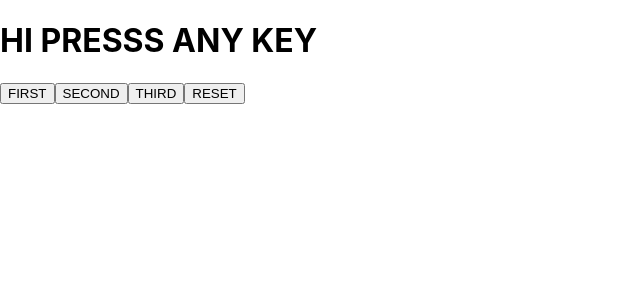
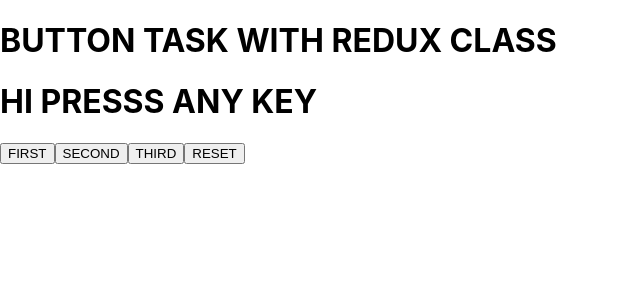
Before and after one commit to karanwadhwa03/LearnGit, a React (Create React App) app: page / in a window 1280 px wide. Shown: the top 300 px of the page, without its empty margins (0-640 px from the left). Built offline with nearby package versions, Linux system fonts and the light colour scheme.

Commit message:
'ADD-HEADING-REDUX-CLASS'

```diff
--- a/src/App.js
+++ b/src/App.js
@@ -20,6 +20,7 @@
   render() {
     return (
       <div>
+        <h1>BUTTON TASK WITH REDUX CLASS</h1>
         <h1>{this.props.text}</h1>
         <Buttons clicked={this.clickHandler}></Buttons>
       </div>
```
